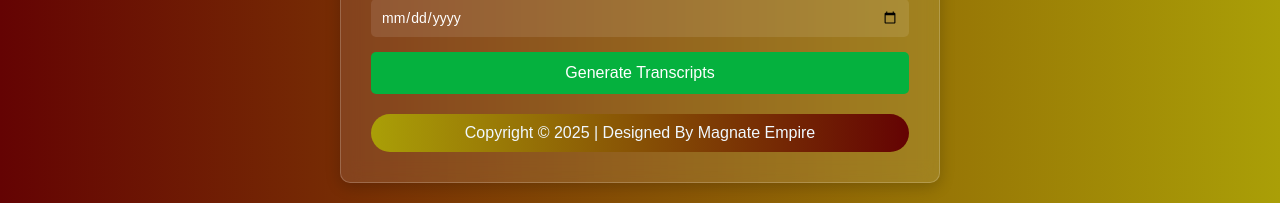
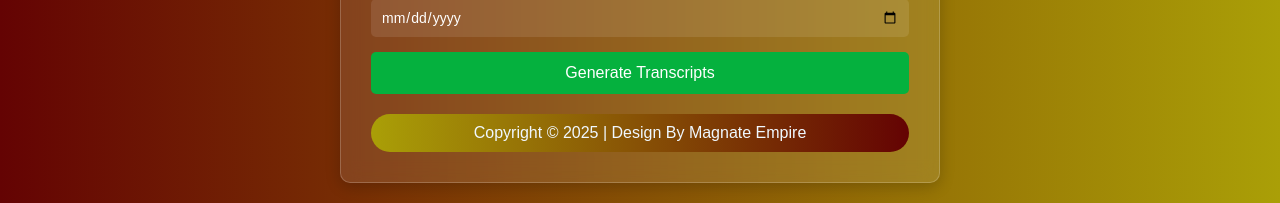
Before and after one commit to jakes-johns/transcript1, a Flask app: page / in a window 1280 px wide. Shown: the part 1340-1543 px from the top of the page. Run offline with Flask 3, Linux system fonts and the light colour scheme.

```diff
--- a/templates/download.html
+++ b/templates/download.html
@@ -50,7 +50,7 @@
             </div>
         </div>
         <footer>
-            <a href="https://ndiritu.vercel.app" target="_blank">Copyright  &copy 2025 | Designed By Magnate Empire </a>
+            <a href="https://ndiritu.vercel.app" target="_blank">Copyright  &copy 2025 | Design By Magnate Empire </a>
         </footer>
     </div>
 </body>
--- a/templates/index.html
+++ b/templates/index.html
@@ -81,7 +81,7 @@
             <button type="submit">Generate Transcripts</button>
         </form>
         <footer>
-            <a href="https://ndiritu.vercel.app" target="_blank">Copyright  &copy 2025 | Designed By Magnate Empire </a>
+            <a href="https://ndiritu.vercel.app" target="_blank">Copyright  &copy 2025 | Design By Magnate Empire </a>
         </footer>
     </div>
 
```
